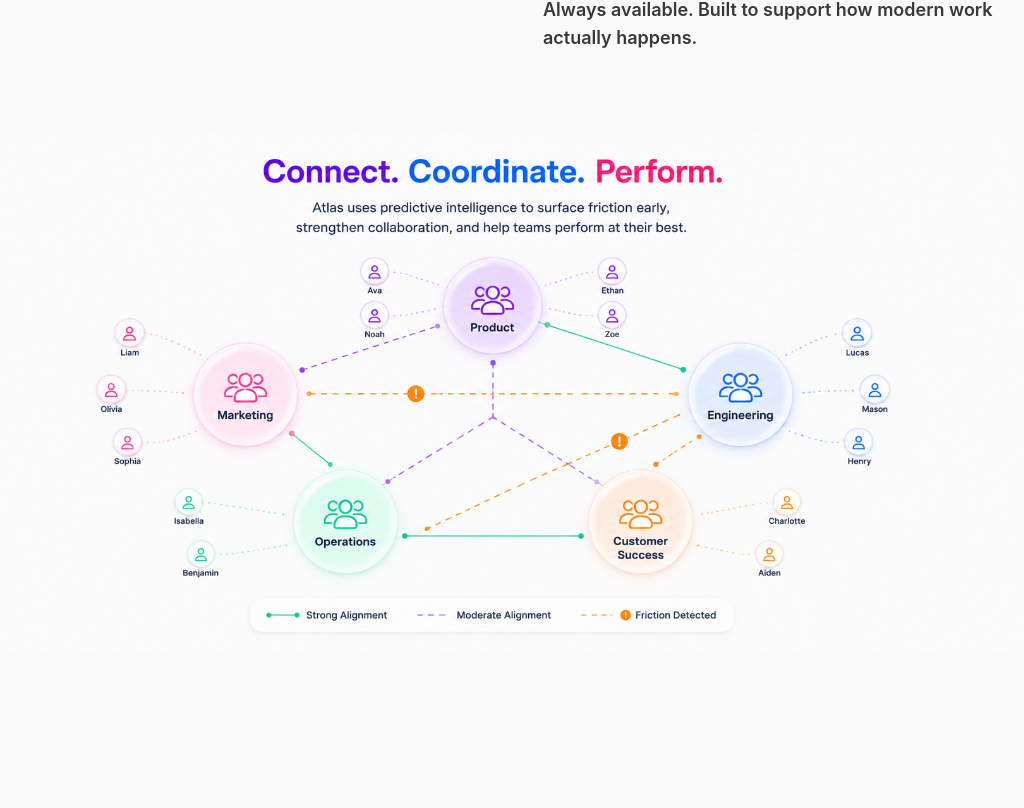
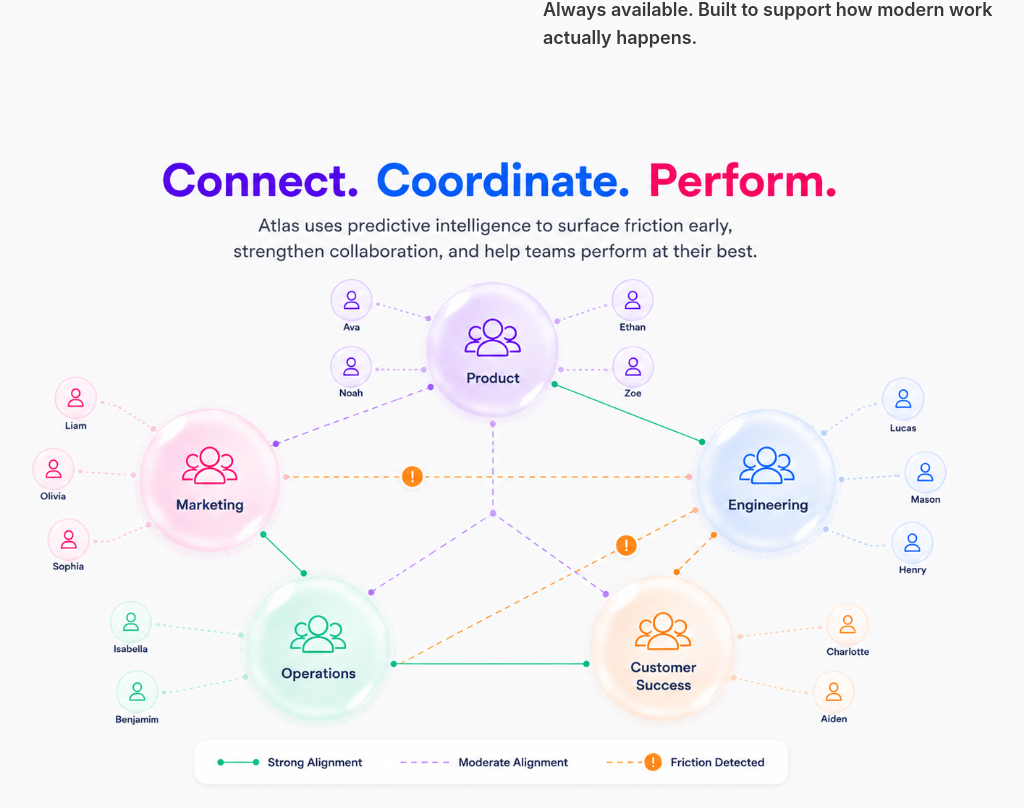
Before and after one commit to martamindacc/v0-Atlas-website-, a Next.js app: page /atlas/teams in a window 1280 px wide. Shown: the part 2492-3300 px from the top of the page, without its empty margins (145-1169 px from the left). Built offline with nearby package versions, Linux system fonts and the light colour scheme.

Commit message:
feat: update team workflow diagram to new version
Updated image source to reflect new visual design.

```diff
--- a/app/atlas/teams/page.tsx
+++ b/app/atlas/teams/page.tsx
@@ -216,7 +216,7 @@
         {/* Teams Workflow Diagram - Centered Full Width */}
         <div className="max-w-[1300px] mx-auto px-4 md:px-8 mt-12 md:mt-20 w-full flex items-center justify-center">
           <img
-            src="/images/atlas_connect_coordinate_perform.png"
+            src="/images/atlas_connect_coordinate_perform_v2.png"
             alt="Connect. Coordinate. Perform."
             className="w-full h-auto max-w-[1210px] object-contain"
           />
```
Also changed, not shown: public/images/atlas_connect_coordinate_perform_v2.png (added).
